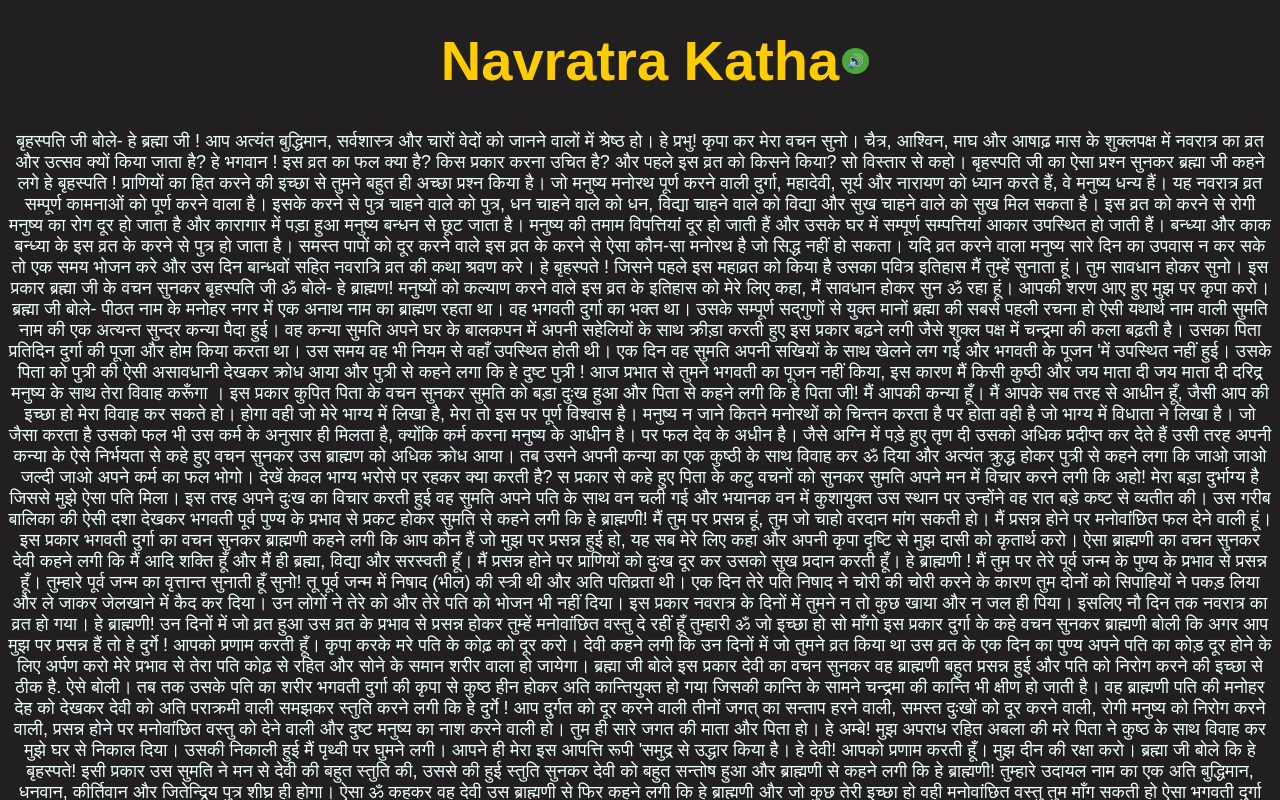
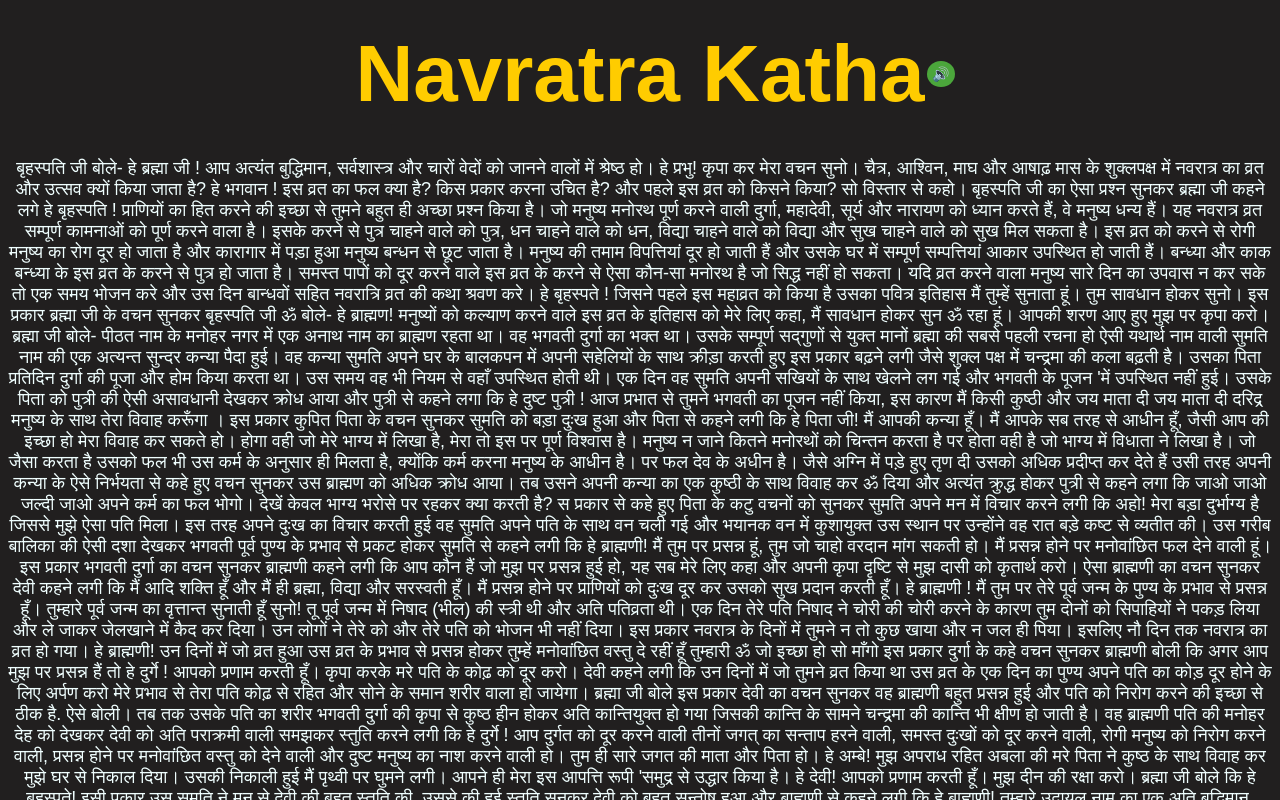
Before and after one commit to ByAnshul/Katha, a plain HTML site: page index.html in a window 1280 px wide. Shown: the top 800 px of the page. Drawn offline with Linux system fonts and the light colour scheme.

Commit message:
Update index.html

```diff
--- a/index.html
+++ b/index.html
@@ -21,7 +21,7 @@
             display: inline-block;
             position: relative;
             margin: 20px auto;
-            font-size: 3.5rem;
+            font-size: 5rem;
             color: #ffcc00;
         }
 
```
